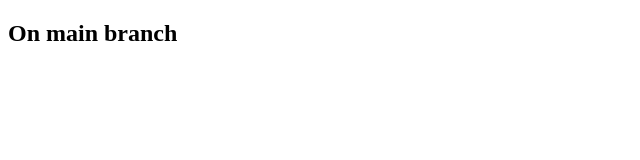
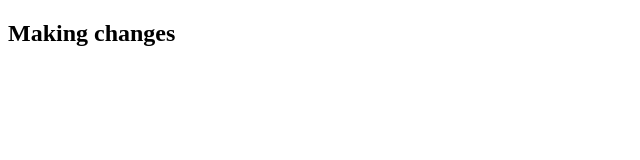
Before and after one commit to anme-22/github-pages, a plain HTML site: page index.html in a window 1280 px wide. Shown: the full height of the page, 0-640 px from the left. Drawn offline with Linux system fonts and the light colour scheme.

Commit message:
Adding changes

```diff
--- a/index.html
+++ b/index.html
@@ -6,6 +6,6 @@
     <title>Gith-Pages</title>
   </head>
   <body>
-    <div><h2>On main branch</h2></div>
+    <div><h2>Making changes</h2></div>
   </body>
 </html>
```
